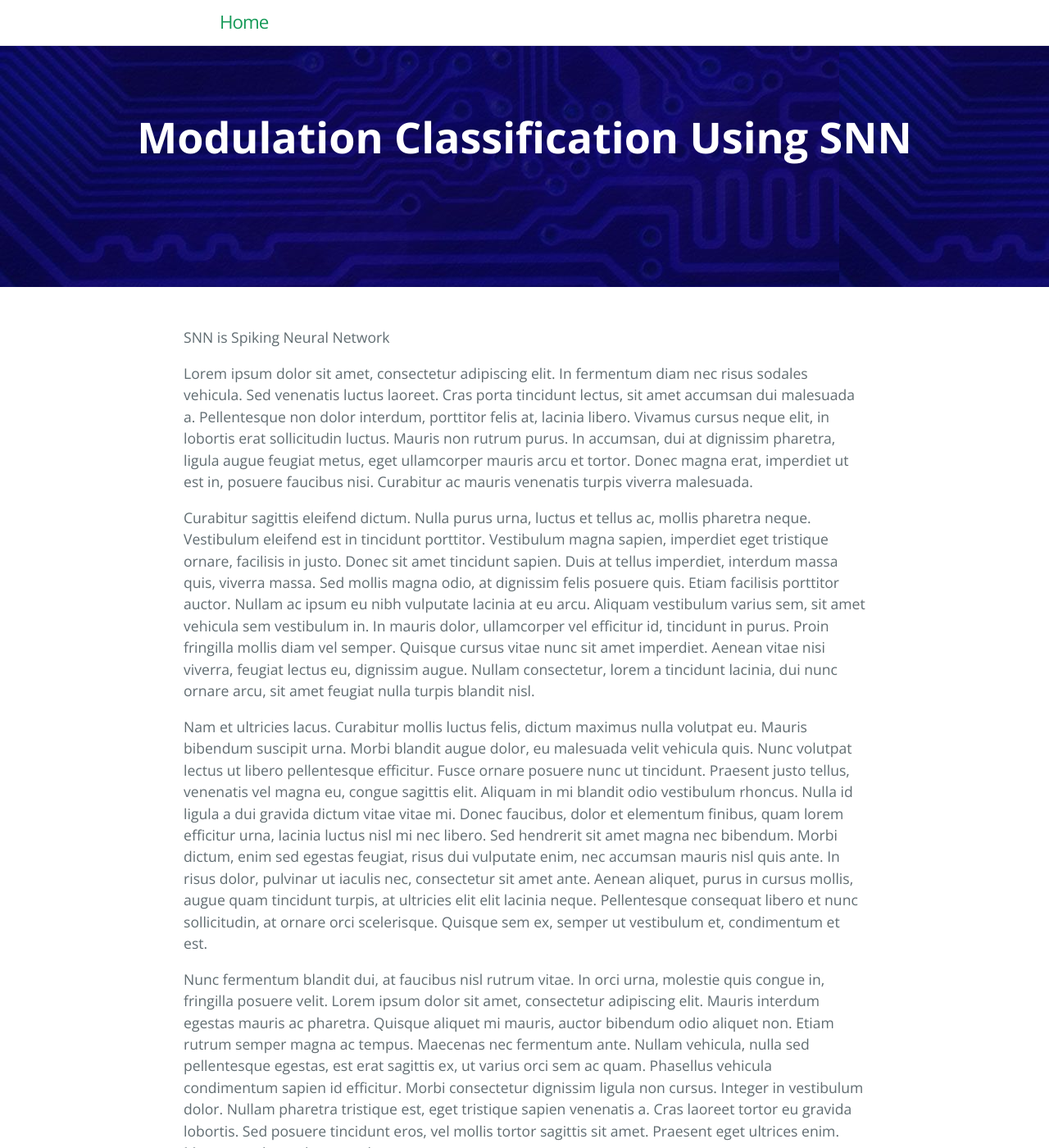
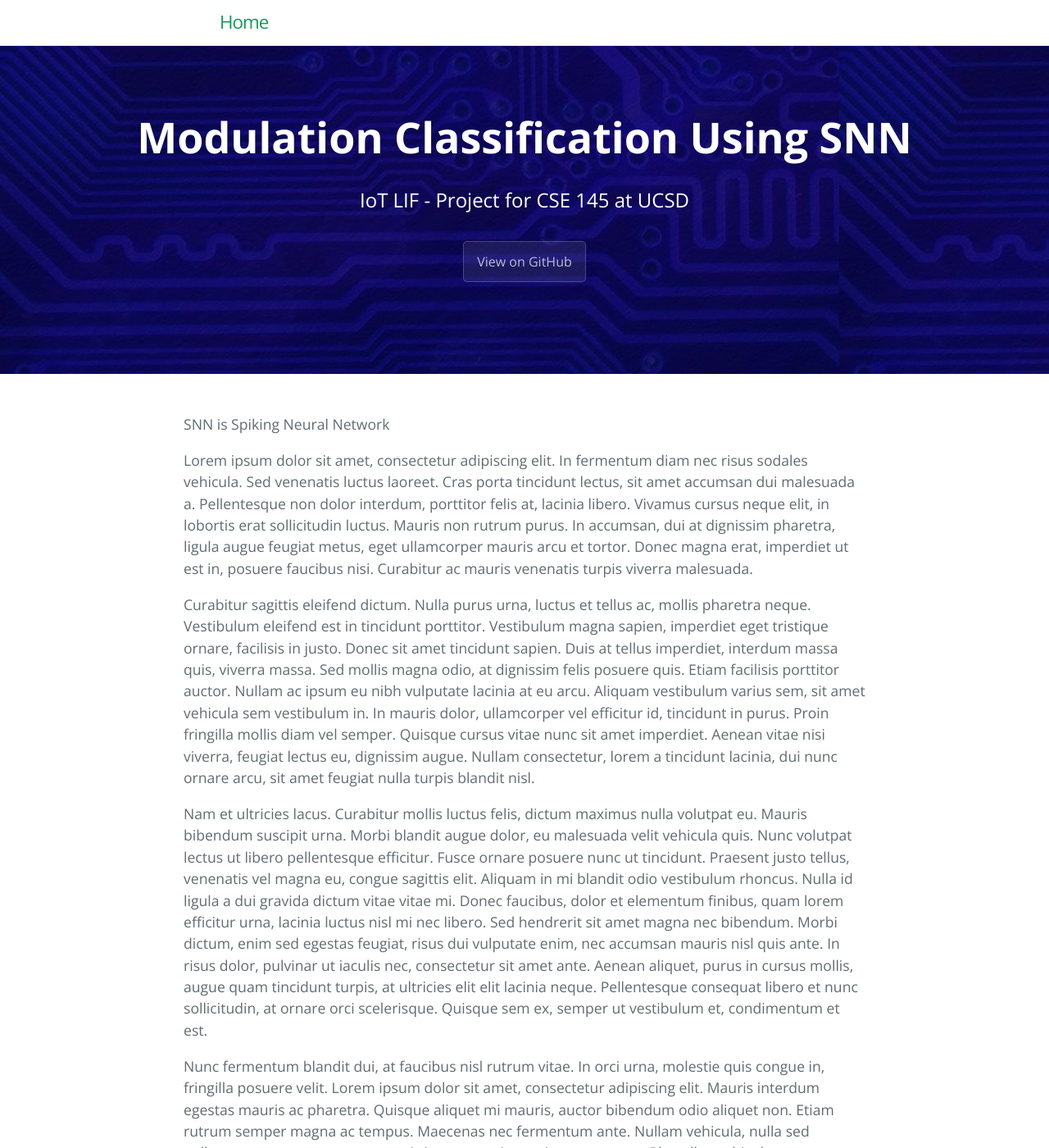
Before and after one commit to iot-lif/iot-lif, a Jekyll site: the page built from index.md, in a window 1280 px wide and 1400 px high. Shown: the whole window at 82% size. Built offline with Jekyll 4.4.1, drawn with Linux system fonts in a browser that asks for light colours.

Commit message:
Personalized template

```diff
--- a/_includes/site-header.html
+++ b/_includes/site-header.html
@@ -4,9 +4,7 @@
     {% assign default_refs = site.pages | sort:"order" | map: "ref" %}
     {% assign page_refs = site.header_page_refs | default: default_refs %}
 
-    {% if page.layout != 'home' %}
-      <a class="site-title" href="{{ "/" | absolute_url }}">Home</a>
-    {% endif %}
+    <a class="site-title" href="{{ "/" | absolute_url }}">Home</a>
 
     {% if page_refs %}
       <nav class="site-nav">
--- a/_layouts/default.html
+++ b/_layouts/default.html
@@ -61,7 +61,7 @@
         <section class="page-header">
             <h1 class="project-name">{{ page-title }}</h1>
             <h2 class="project-tagline">{{ page-tagline }}</h2>
-            {% if page.layout == 'home' and site.github.is_project_page %}
+            {% if page.layout == 'home' %} <!--and site.github.is_project_page %}-->
             <a href="{{ site.github.repository_url }}" class="btn">View on GitHub</a>
             {% if site.show_downloads %}
             <a href="{{ site.github.zip_url }}" class="btn">Download .zip</a>
--- a/_layouts/home.html
+++ b/_layouts/home.html
@@ -2,10 +2,9 @@
 layout: default
 ---
 
-<div>
 
   {{ content }}
-
+<!--
   <h2>Latest Posts</h2>
 
   <div>&nbsp;</div>
@@ -27,4 +26,4 @@ layout: default
     {% endfor %}
   </ul>
 
-</div>
+</div>-->
--- a/_sass/jekyll-theme-cayman-blog.scss
+++ b/_sass/jekyll-theme-cayman-blog.scss
@@ -114,7 +114,7 @@ a {
   background-attachment: fixed;
 
   @include large {
-    padding: 7rem 7rem;
+    padding: 6rem 7rem;
     padding-top: 8rem;
   }
 
@@ -149,10 +149,10 @@ a {
 .project-tagline {
   margin-bottom: 2rem;
   font-weight: normal;
-  opacity: 0.7;
+  /*opacity: 0.9;*/
 
   @include large {
-    font-size: 1.25rem;
+    font-size: 1.5rem;
   }
 
   @include medium {
```
Also changed, not shown: index.md (+1 -1 lines), 3 other files.
